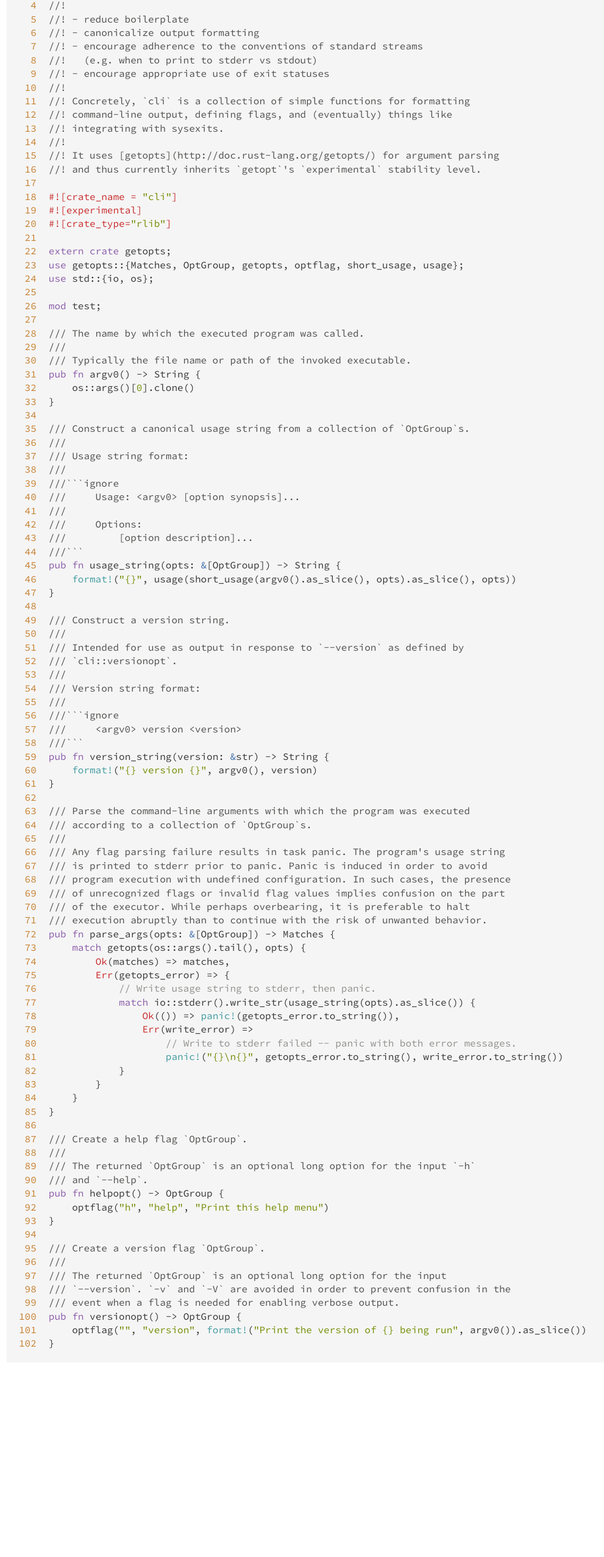
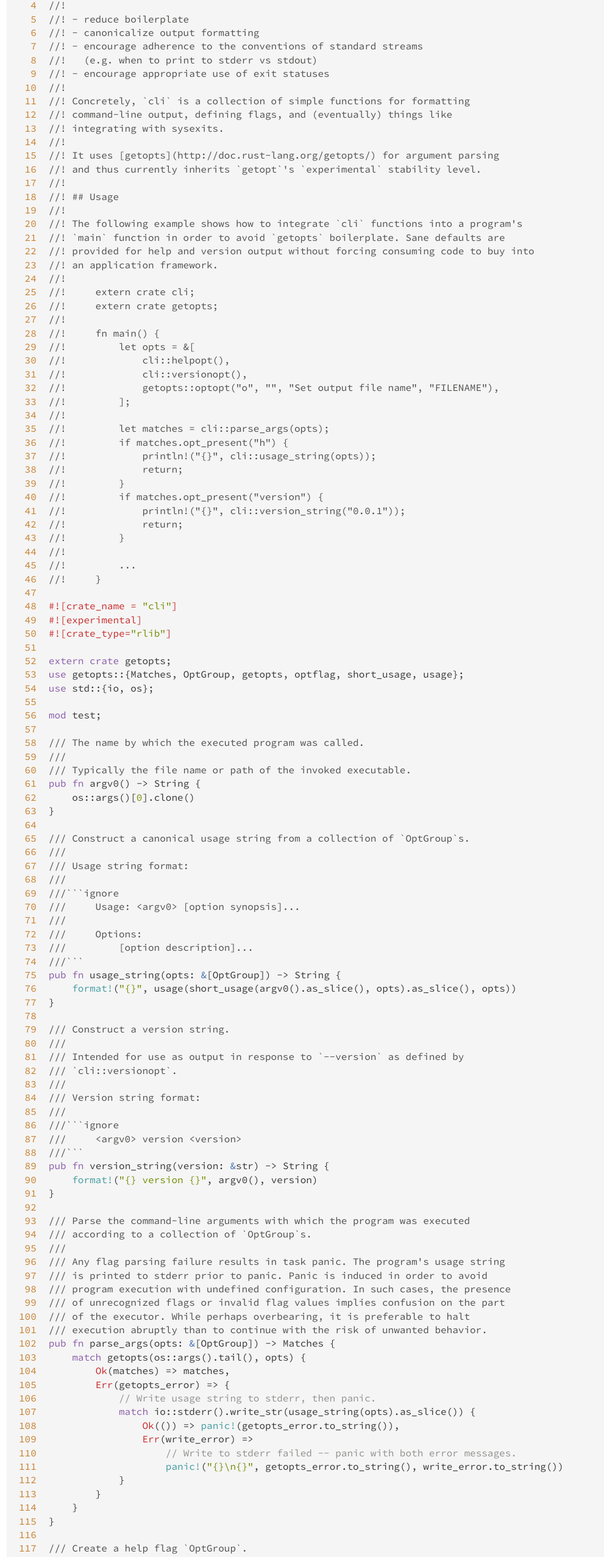
Before and after one commit to evnm/cli.rs, a plain HTML site: page doc/src/cli/lib.rs.html in a window 1280 px wide. Shown: the part 234-2787 px from the top of the page at 61% size, without its empty margins (4-995 px from the left). Before the commit the page ends 2519 px from the top, so only its background shows below. Drawn offline with Linux system fonts and the light colour scheme.

Commit message:
rustdoc push by evm

```diff
--- a/doc/src/cli/lib.rs.html
+++ b/doc/src/cli/lib.rs.html
@@ -142,6 +142,36 @@
 <span id='100'>100</span>
 <span id='101'>101</span>
 <span id='102'>102</span>
+<span id='103'>103</span>
+<span id='104'>104</span>
+<span id='105'>105</span>
+<span id='106'>106</span>
+<span id='107'>107</span>
+<span id='108'>108</span>
+<span id='109'>109</span>
+<span id='110'>110</span>
+<span id='111'>111</span>
+<span id='112'>112</span>
+<span id='113'>113</span>
+<span id='114'>114</span>
+<span id='115'>115</span>
+<span id='116'>116</span>
+<span id='117'>117</span>
+<span id='118'>118</span>
+<span id='119'>119</span>
+<span id='120'>120</span>
+<span id='121'>121</span>
+<span id='122'>122</span>
+<span id='123'>123</span>
+<span id='124'>124</span>
+<span id='125'>125</span>
+<span id='126'>126</span>
+<span id='127'>127</span>
+<span id='128'>128</span>
+<span id='129'>129</span>
+<span id='130'>130</span>
+<span id='131'>131</span>
+<span id='132'>132</span>
 </pre><pre class='rust '>
 <span class='doccomment'>//! A toolkit for building command-line programs in Rust.</span>
 <span class='doccomment'>//!</span>
@@ -159,6 +189,36 @@
 <span class='doccomment'>//!</span>
 <span class='doccomment'>//! It uses [getopts](http://doc.rust-lang.org/getopts/) for argument parsing</span>
 <span class='doccomment'>//! and thus currently inherits `getopt`&#39;s `experimental` stability level.</span>
+<span class='doccomment'>//!</span>
+<span class='doccomment'>//! ## Usage</span>
+<span class='doccomment'>//!</span>
+<span class='doccomment'>//! The following example shows how to integrate `cli` functions into a program&#39;s</span>
+<span class='doccomment'>//! `main` function in order to avoid `getopts` boilerplate. Sane defaults are</span>
+<span class='doccomment'>//! provided for help and version output without forcing consuming code to buy into</span>
+<span class='doccomment'>//! an application framework.</span>
+<span class='doccomment'>//!</span>
+<span class='doccomment'>//!     extern crate cli;</span>
+<span class='doccomment'>//!     extern crate getopts;</span>
+<span class='doccomment'>//!</span>
+<span class='doccomment'>//!     fn main() {</span>
+<span class='doccomment'>//!         let opts = &amp;[</span>
+<span class='doccomment'>//!             cli::helpopt(),</span>
+<span class='doccomment'>//!             cli::versionopt(),</span>
+<span class='doccomment'>//!             getopts::optopt(&quot;o&quot;, &quot;&quot;, &quot;Set output file name&quot;, &quot;FILENAME&quot;),</span>
+<span class='doccomment'>//!         ];</span>
+<span class='doccomment'>//!</span>
+<span class='doccomment'>//!         let matches = cli::parse_args(opts);</span>
+<span class='doccomment'>//!         if matches.opt_present(&quot;h&quot;) {</span>
+<span class='doccomment'>//!             println!(&quot;{}&quot;, cli::usage_string(opts));</span>
+<span class='doccomment'>//!             return;</span>
+<span class='doccomment'>//!         }</span>
+<span class='doccomment'>//!         if matches.opt_present(&quot;version&quot;) {</span>
+<span class='doccomment'>//!             println!(&quot;{}&quot;, cli::version_string(&quot;0.0.1&quot;));</span>
+<span class='doccomment'>//!             return;</span>
+<span class='doccomment'>//!         }</span>
+<span class='doccomment'>//!</span>
+<span class='doccomment'>//!         ...</span>
+<span class='doccomment'>//!     }</span>
 
 <span class='attribute'>#<span class='op'>!</span>[<span class='ident'>crate_name</span> <span class='op'>=</span> <span class='string'>&quot;cli&quot;</span>]</span>
 <span class='attribute'>#<span class='op'>!</span>[<span class='ident'>experimental</span>]</span>
```
Also changed, not shown: doc/cli/fn.argv0.html (+1 -1 lines), doc/cli/fn.helpopt.html (+1 -1 lines), doc/cli/fn.parse_args.html (+1 -1 lines), doc/cli/fn.usage_string.html (+1 -1 lines), doc/cli/fn.version_string.html (+1 -1 lines), doc/cli/fn.versionopt.html (+1 -1 lines), doc/cli/index.html (+32 -1 lines).
